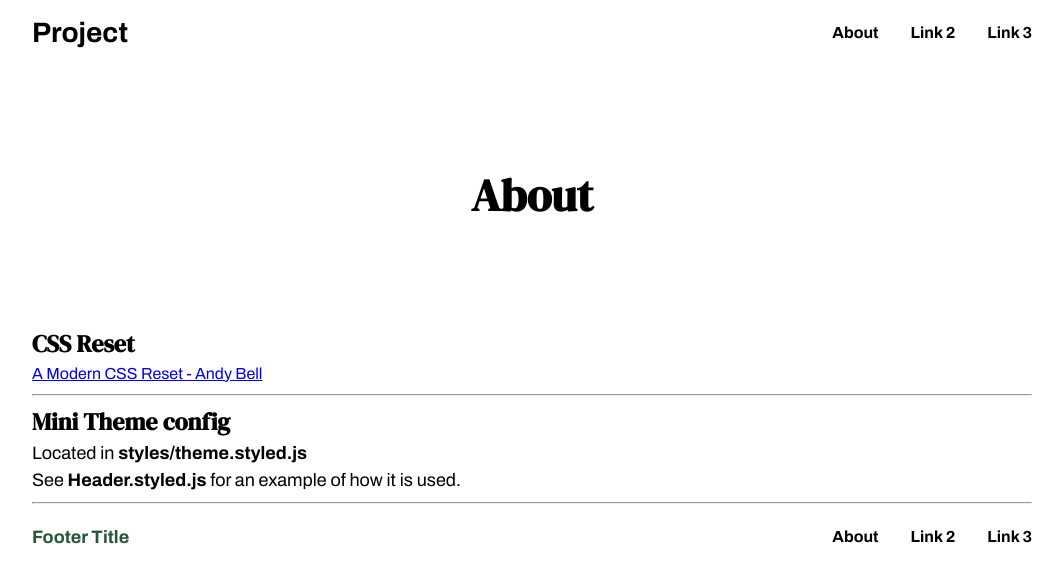
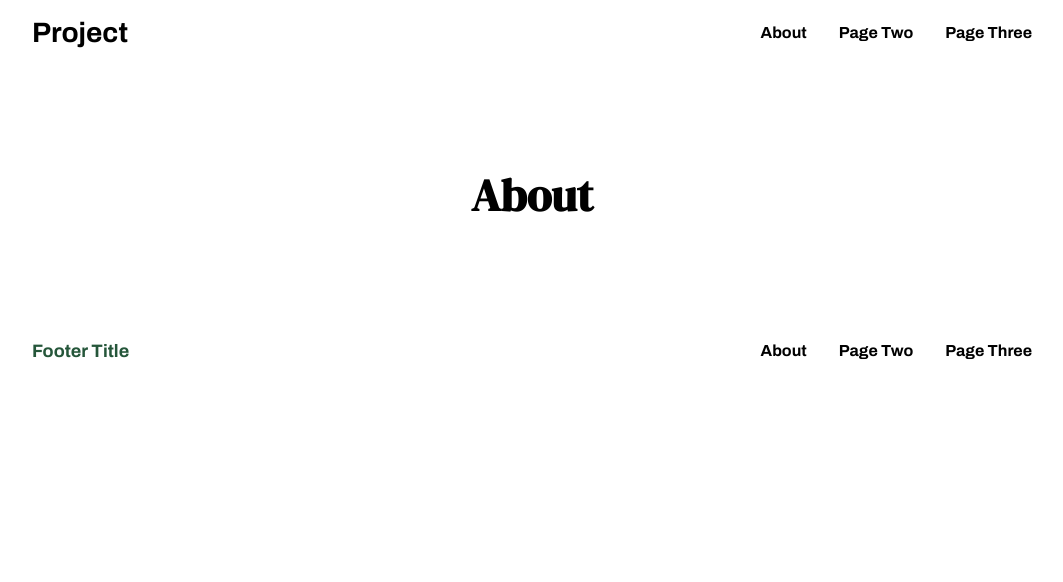
Before and after one commit to KyleShook/nextjs-skeleton-boilerplate, a Next.js app: page /about in a window 1280 px wide. Shown: the top 582 px of the page, without its empty margins (108-1171 px from the left). Built offline with nearby package versions, Linux system fonts and the light colour scheme.

Commit message:
readme update2

```diff
--- a/components/Footer/Footer.js
+++ b/components/Footer/Footer.js
@@ -17,12 +17,12 @@ const Footer = () => {
 					</MenuLinks>
 					<MenuLinks>
 						<Link href="/pageTwo">
-							<a>Link 2</a>
+							<a>Page Two</a>
 						</Link>
 					</MenuLinks>
 					<MenuLinks>
 						<Link href="/pageThree">
-							<a>Link 3</a>
+							<a>Page Three</a>
 						</Link>
 					</MenuLinks>
 				</MenuLinksContainer>
--- a/components/Header/Header.js
+++ b/components/Header/Header.js
@@ -17,12 +17,12 @@ const Header = () => {
 					</MenuLinks>
 					<MenuLinks>
 						<Link href="/pageTwo">
-							<a>Link 2</a>
+							<a>Page Two</a>
 						</Link>
 					</MenuLinks>
 					<MenuLinks>
 						<Link href="/pageThree">
-							<a>Link 3</a>
+							<a>Page Three</a>
 						</Link>
 					</MenuLinks>
 				</MenuLinksContainer>
--- a/pages/about.js
+++ b/pages/about.js
@@ -2,19 +2,6 @@ const About = () => {
 	return (
 		<section>
 			<h1 style={{ textAlign: "center", margin: "96px 24px" }}>About</h1>
-			<h2>CSS Reset</h2>
-			<a href="https://hankchizljaw.com/wrote/a-modern-css-reset/">
-				A Modern CSS Reset - Andy Bell
-			</a>
-			<hr />
-			<h2>Mini Theme config</h2>
-			<p>
-				Located in <b>styles/theme.styled.js</b>
-			</p>
-			<p>
-				See <b>Header.styled.js</b> for an example of how it is used.
-			</p>
-			<hr />
 		</section>
 	);
 };
```
Also changed, not shown: package.json (+7 -0 lines), 1 other file (tests, documents, lock files or other folders).
